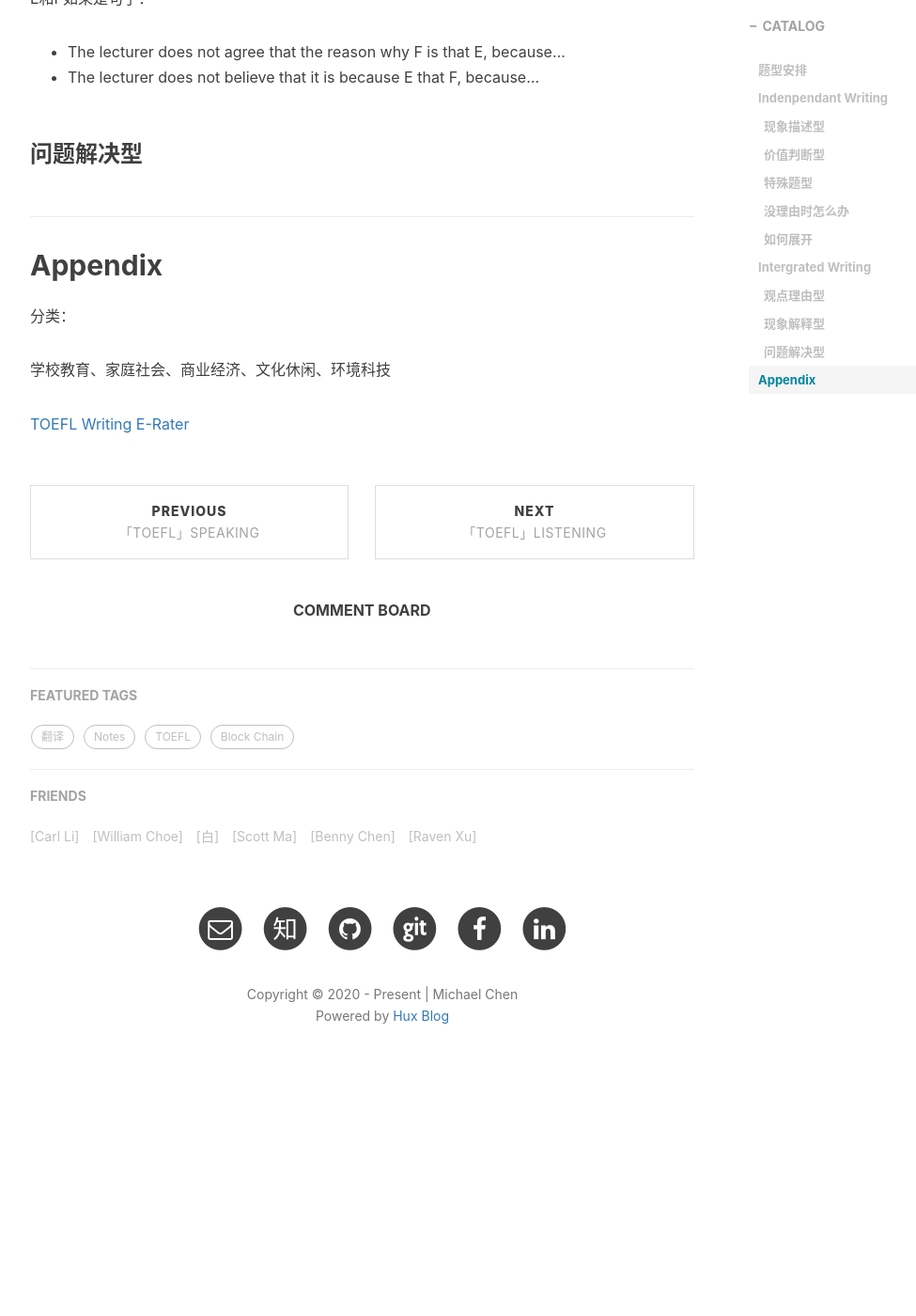
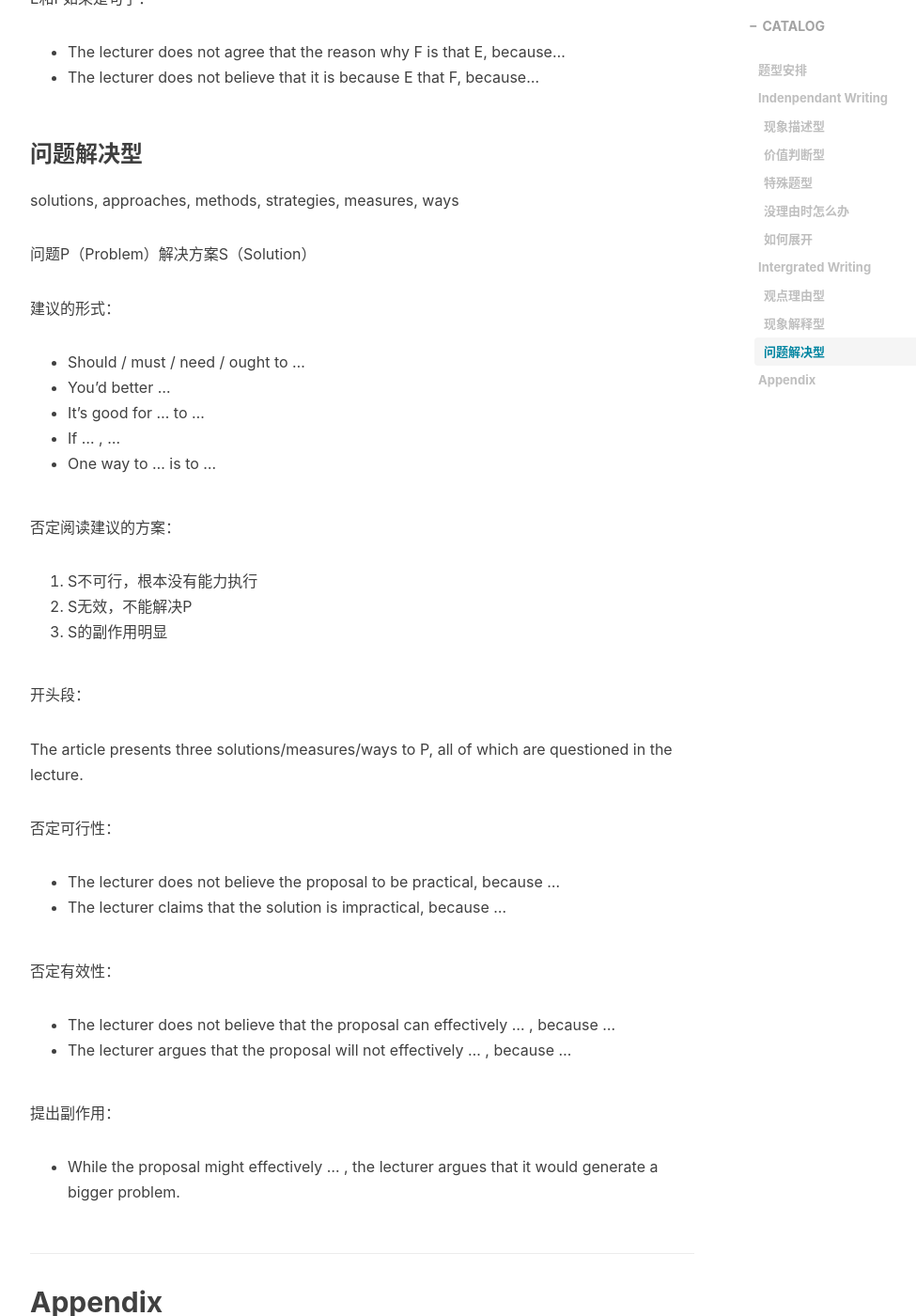
Before and after one commit to MessiahChen/MessiahChen.github.io, a Jekyll site: the page built from _posts/2020-07-23-TOEFL-Writing.markdown, in a window 1280 px wide and 1400 px high, scrolled down 9196 px. Shown: the whole window at 94% size, without its empty margins (233-1208 px from the left). Built offline with Jekyll 4.4.1, drawn with Linux system fonts in a browser that asks for light colours; nearby versions of some CDN libraries; comment, search, counter and statistics services are not loaded; before the commit the page ends 10381 px from its top, so only the background shows below that.

Commit message:
post update

```diff
--- a/_posts/2020-07-23-TOEFL-Writing.markdown
+++ b/_posts/2020-07-23-TOEFL-Writing.markdown
@@ -205,6 +205,42 @@ E和F如果是句子：
 
 ### 问题解决型
 
+solutions, approaches, methods, strategies, measures, ways
+
+问题P（Problem）解决方案S（Solution）
+
+建议的形式：
+
+- Should / must / need / ought to ...
+- You'd better ...
+- It's good for ... to ...
+- If ... , ...
+- One way to ... is to ...
+
+否定阅读建议的方案：
+
+1. S不可行，根本没有能力执行
+2. S无效，不能解决P
+3. S的副作用明显
+
+开头段：
+
+The article presents three solutions/measures/ways to P, all of which are questioned in the lecture.
+
+否定可行性：
+
+- The lecturer does not believe the proposal to be practical, because ...
+- The lecturer claims that the solution is impractical, because ...
+
+否定有效性：
+
+- The lecturer does not believe that the proposal can effectively ... , because ...
+- The lecturer argues that the proposal will not effectively ... , because ...
+
+提出副作用：
+
+- While the proposal might effectively ... , the lecturer argues that it would generate a bigger problem.
+
 
 
 ## Appendix
```
